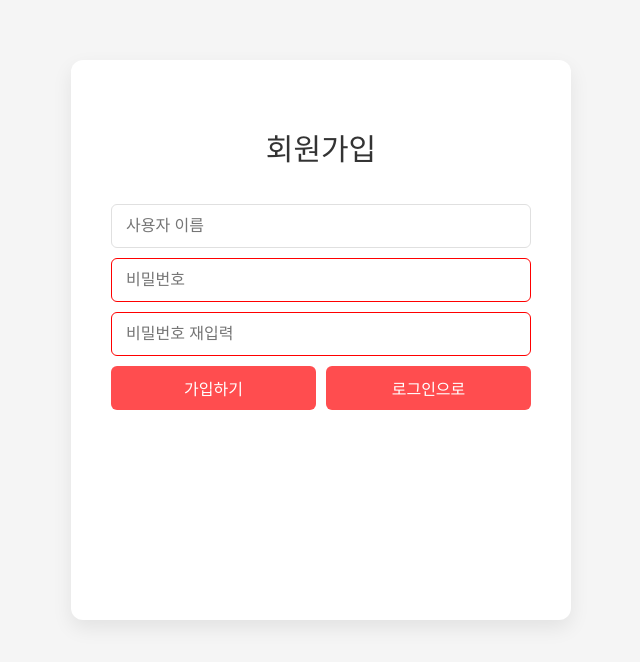
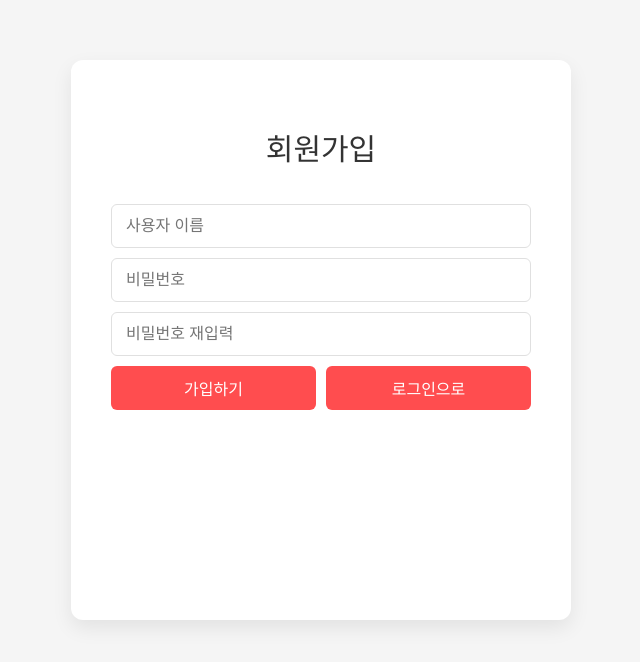
Before and after one commit to LiU-SKY/InfinityLoading, a React (Vite) app in the folder frontend/: page /signup in a window 1280 px wide. Shown: the top 662 px of the page, without its empty margins (319-959 px from the left). Built offline with nearby package versions, Linux system fonts and the light colour scheme.

Commit message:
[추가] 회원가입시 비밀번호 일치여부 확인 로직

```diff
--- a/frontend/src/pages/SignupPage.jsx
+++ b/frontend/src/pages/SignupPage.jsx
@@ -2,6 +2,7 @@ import React, { useState } from 'react';
 import { useNavigate } from 'react-router-dom';
 import apiClient from '../api/axios';
 import '../App.css';
+import './SignupPage.css';
 
 
 // 회원가입 페이지 컴포넌트.
@@ -11,16 +12,17 @@ function SignupPage() {
     const [passchek, setPasschek] = useState('');
     const navigate = useNavigate();
 
-    const isMatch = password === passchek;
-    const textStyle = {
-        color: isMatch ? 'green' : 'red',
-        borderColor: password !== "" && isMatch ? 'green' : 'red',
-    };
+    const isMatch = password && passchek && password === passchek;
+    const passwordClassName = `password-input ${password && passchek ? (isMatch ? 'match' : 'mismatch') : ''}`;
+
 
     // '가입하기' 버튼 클릭 시 실행되는 함수.
     const handleSignup = async () => {
         if (!username.trim() || !password.trim()) {
             return alert('이름과 비밀번호를 모두 입력하세요');
+        }
+        if (!isMatch) {
+            return alert('비밀번호가 일치하지 않습니다.');
         }
         try {
             // 서버에 회원가입 요청을 보냄.
@@ -48,7 +50,7 @@ function SignupPage() {
                     type="password"
                     placeholder="비밀번호"
                     value={password}
-                    style={textStyle}
+                    className={passwordClassName}
                     onChange={(e) => setPassword(e.target.value)}
                 />
                 <input
@@ -56,11 +58,11 @@ function SignupPage() {
                     placeholder="비밀번호 재입력"
                     value={passchek}
                     onChange={(e) => setPasschek(e.target.value)}
-                    style={textStyle}
+                    className={passwordClassName}
                 />
                 <div className = "button-box">
-                    <button onClick={handleSignup} style={{ flex: 1 }}>가입하기</button>
-                    <button onClick={() => navigate('/login')} style={{ flex: 1 }}>로그인으로</button>
+                    <button onClick={handleSignup} className="flex-button">가입하기</button>
+                    <button onClick={() => navigate('/login')} className="flex-button">로그인으로</button>
                 </div>
 
             </div>
```
